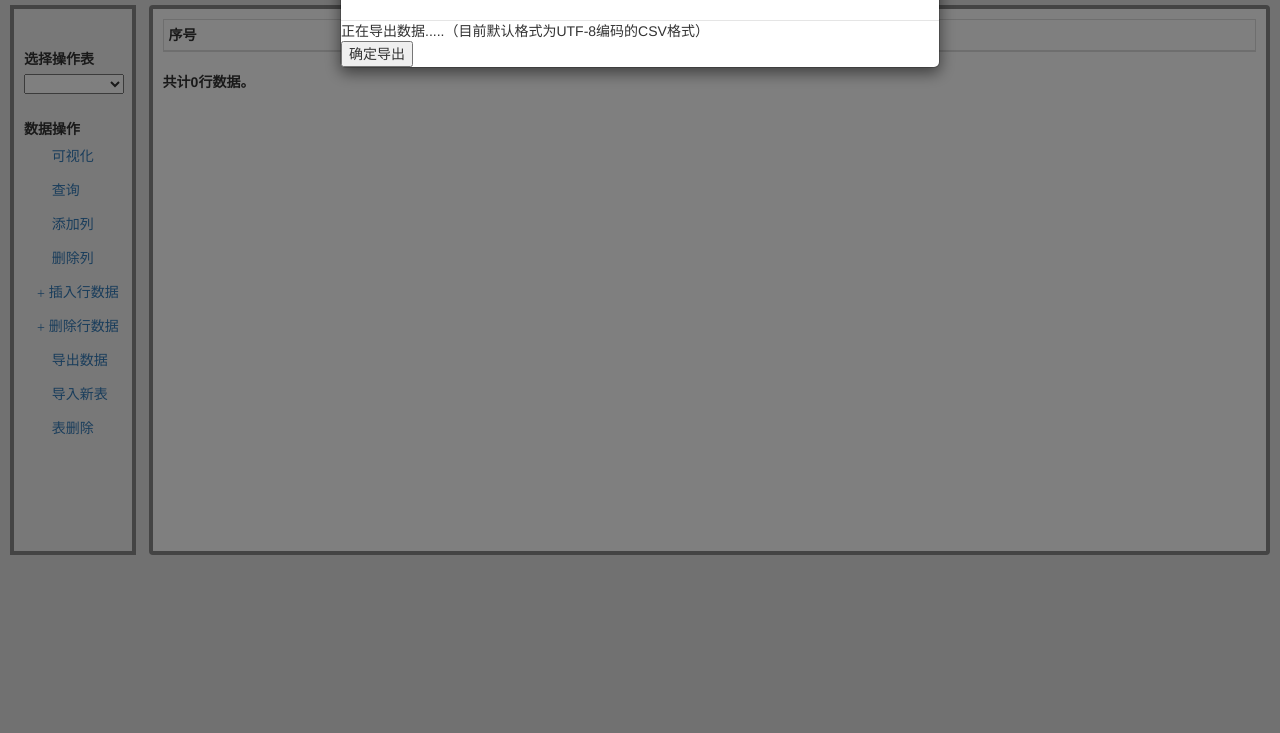
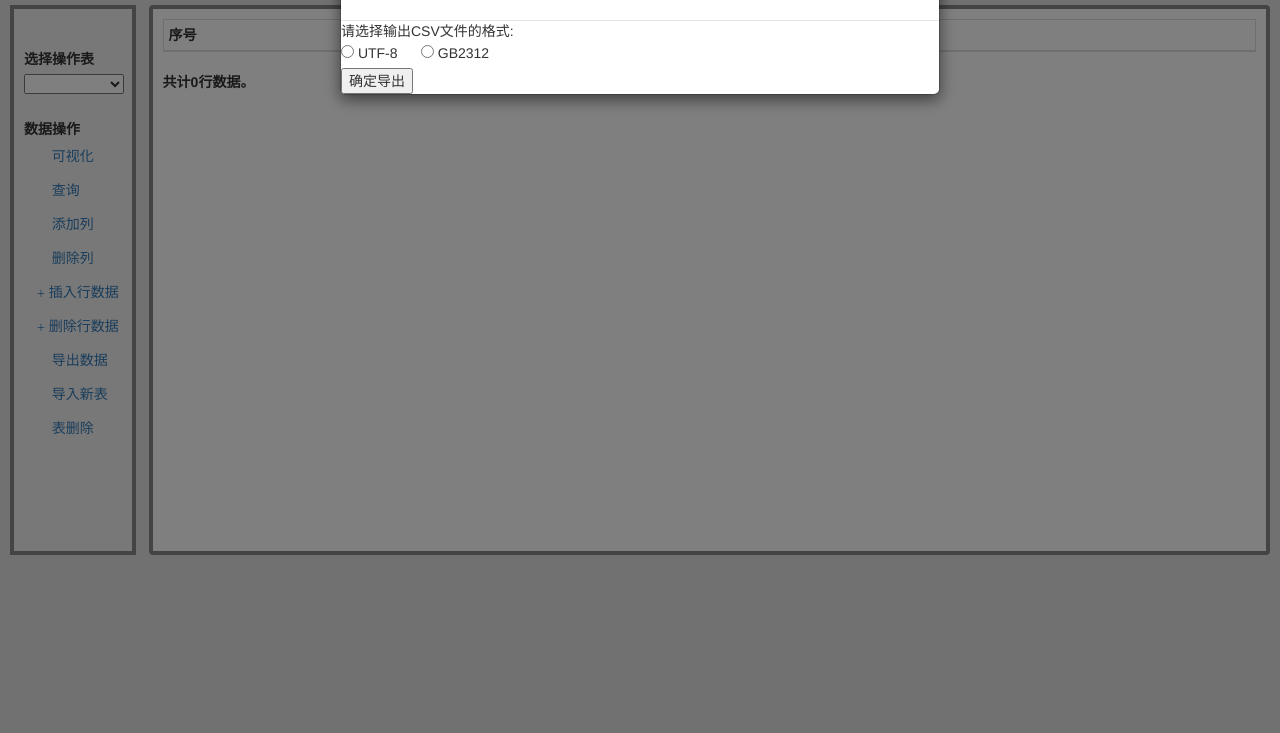
Before and after one commit to sunyiwei24601/WebDb_Linux, a Flask app: page / in a window 1280 px wide, after a click on "导出数据". Shown: the part 67-800 px from the top of the page. Run offline with Flask 2, Linux system fonts and the light colour scheme; lists and menus that the app fills with data are empty; some libraries are stand-ins or nearby versions; some web fonts are replaced.

Commit message:
merge two systems together and add function of different types of file

```diff
--- a/templates/records.html
+++ b/templates/records.html
@@ -498,9 +498,13 @@
 
 
                     <div>
-                        正在导出数据.....（目前默认格式为UTF-8编码的CSV格式）
+                        请选择输出CSV文件的格式:
                     </div>
                     <form action="{{ url_for("output") }}" method="get">
+                        <div class="condition">
+                            <input type="radio" name='select_fields' value="UTF-8"> UTF-8 &nbsp;&nbsp;&nbsp;&nbsp;
+                            <input type="radio" name='select_fields' value="GB2312"> GB2312 &nbsp;&nbsp;&nbsp;&nbsp;
+                        </div>
                       <input type="submit" value="确定导出" />
                     </form>
                 </div>
```
